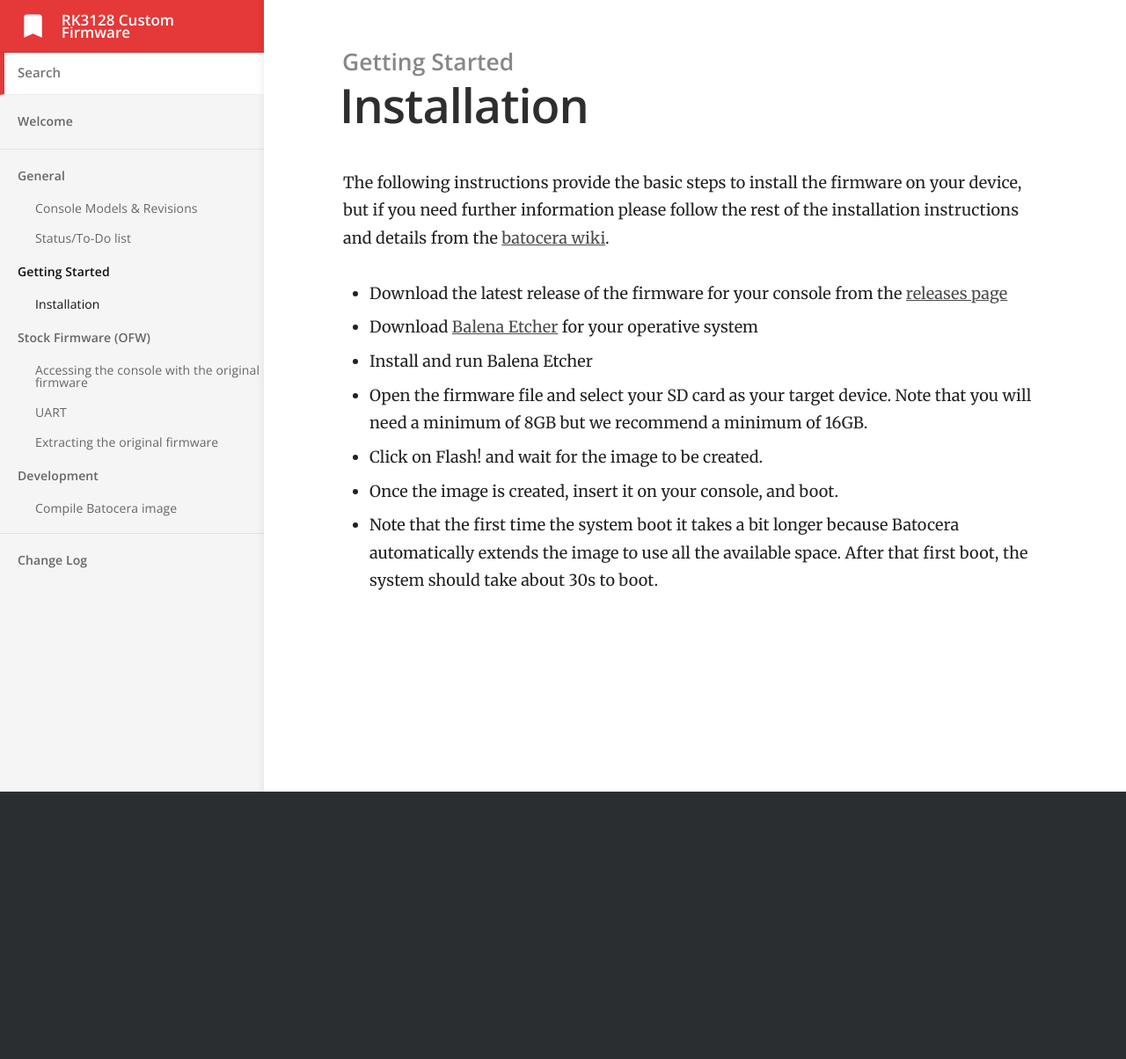
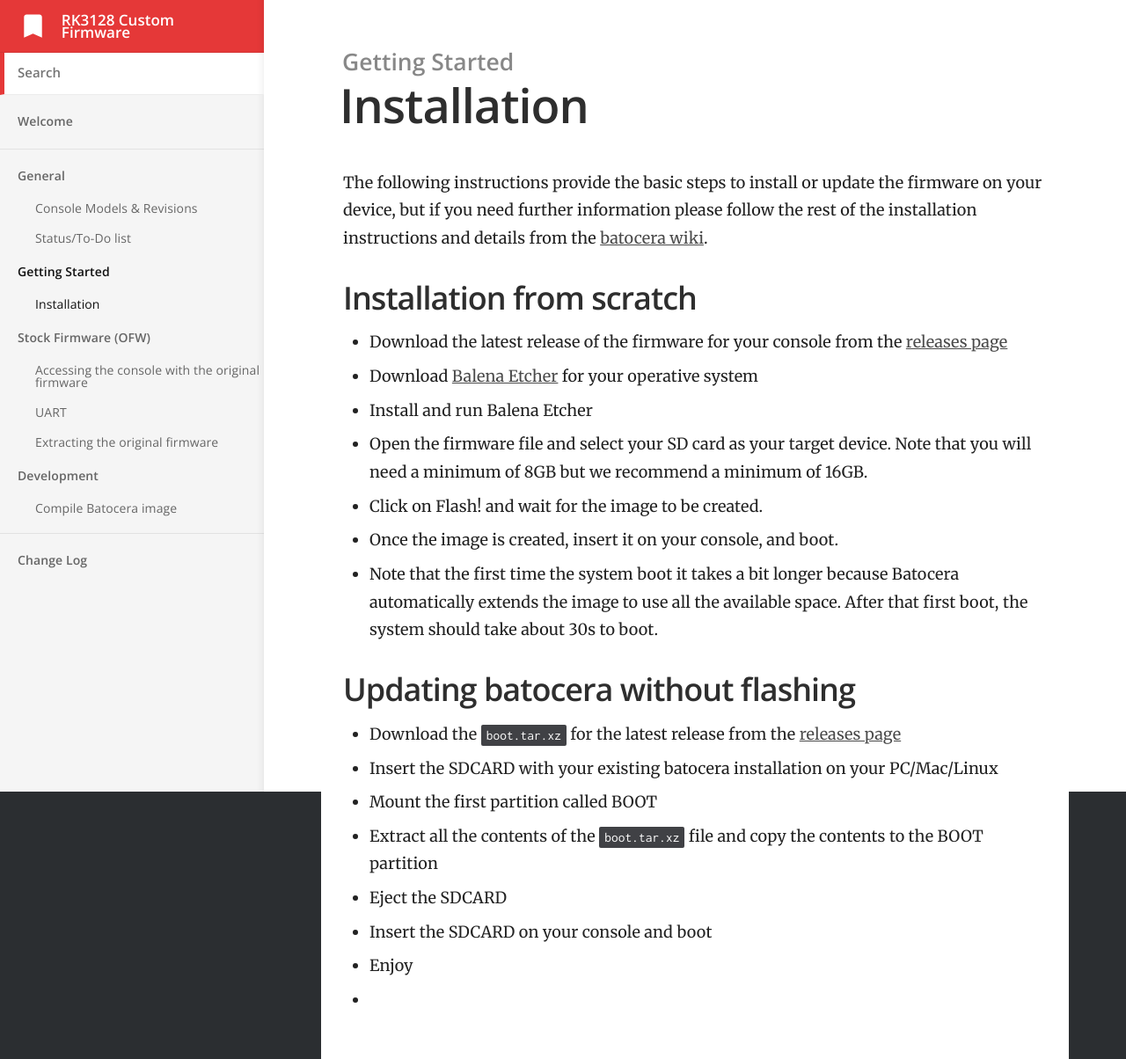
Before and after one commit to RK3128-CFW/rk3128-cfw.github.io, a Jekyll site: the page built from _docs/01_getting_started/1_Installation.md, in a window 1280 px wide. Shown: the whole page at 88% size. Built offline with Jekyll 4.4.1, drawn with Linux system fonts in a browser that asks for light colours; before the commit the page ends 900 px from its top, so only the background shows below that.

Commit message:
Update 1_Installation.md

```diff
--- a/_docs/01_getting_started/1_Installation.md
+++ b/_docs/01_getting_started/1_Installation.md
@@ -4,8 +4,9 @@ category: Getting Started
 order: 1
 ---
 
-The following instructions provide the basic steps to install the firmware on your device, but if you need further information please follow the rest of the installation instructions and details from the [batocera wiki](https://wiki.batocera.org/install_batocera).
+The following instructions provide the basic steps to install or update the firmware on your device, but if you need further information please follow the rest of the installation instructions and details from the [batocera wiki](https://wiki.batocera.org/install_batocera).
 
+## Installation from scratch
 
 * Download the latest release of the firmware for your console from the [releases page](https://github.com/RK3128-CFW/rk3128-cfw.github.io/releases)
 * Download [Balena Etcher](https://www.balena.io/etcher/) for your operative system
@@ -14,3 +15,14 @@ The following instructions provide the basic steps to install the firmware on yo
 * Click on Flash! and wait for the image to be created.
 * Once the image is created, insert it on your console, and boot.
 * Note that the first time the system boot it takes a bit longer because Batocera automatically extends the image to use all the available space. After that first boot, the system should take about 30s to boot.
+
+## Updating batocera without flashing
+
+* Download the ``boot.tar.xz`` for the latest release from the [releases page](https://github.com/RK3128-CFW/rk3128-cfw.github.io/releases)
+* Insert the SDCARD with your existing batocera installation on your PC/Mac/Linux
+* Mount the first partition called BOOT
+* Extract all the contents of the ``boot.tar.xz`` file and copy the contents to the BOOT partition
+* Eject the SDCARD
+* Insert the SDCARD on your console and boot
+* Enjoy
+*
```
